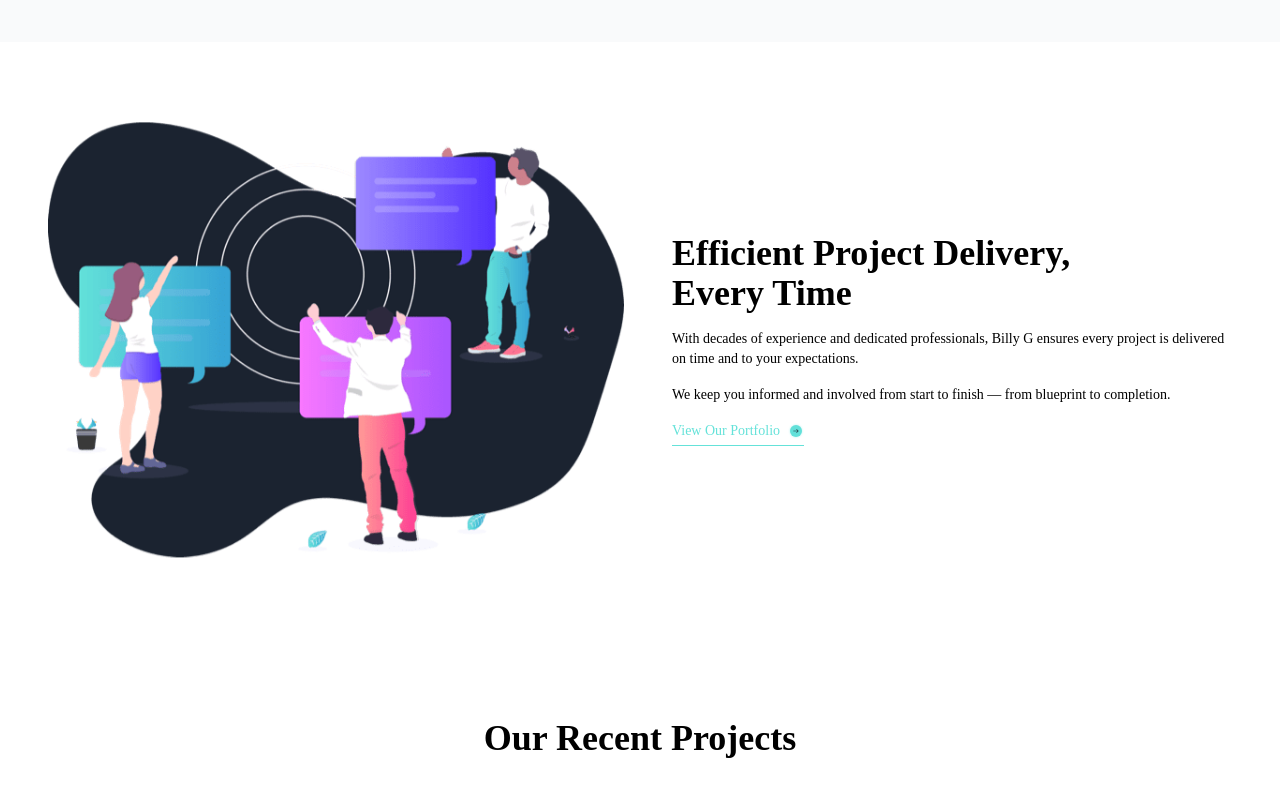
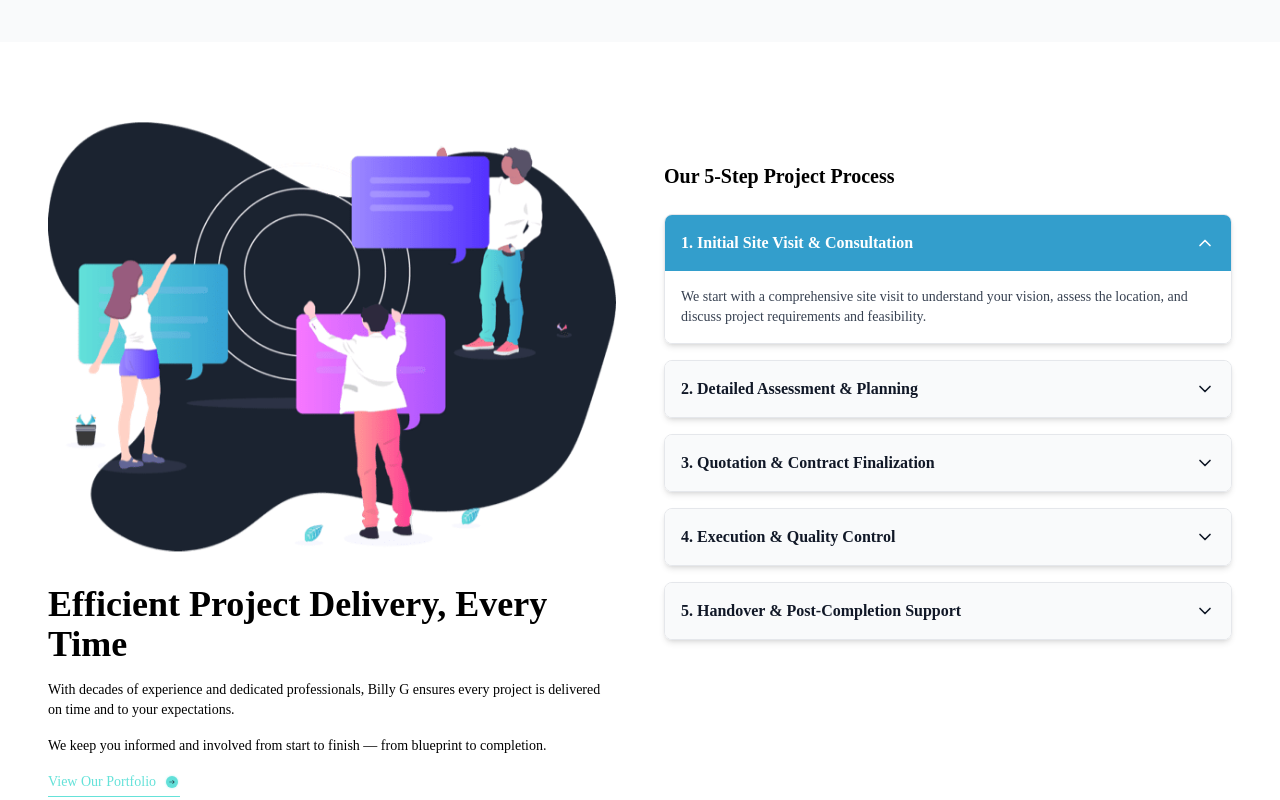
Before and after one commit to MulweliMX/BillyG-Construction, a React (Vite) app: page / in a window 1280 px wide. Shown: the part 1840-2640 px from the top of the page. Built offline with nearby package versions, Linux system fonts and the light colour scheme; a web font is replaced by a local one.

Commit message:
[dyad] Added an interactive 5-step work process accordion to the About Us section. - wrote 3 file(s)

```diff
--- /dev/null
+++ b/src/components/ProcessAccordion.tsx
@@ -0,0 +1,63 @@
+import React, { useState } from 'react';
+import { workProcessSteps } from '../data/content';
+import { ChevronDown } from 'lucide-react';
+
+const ProcessAccordion: React.FC = () => {
+  const [openIndex, setOpenIndex] = useState<number | null>(0);
+
+  const toggleStep = (index: number) => {
+    setOpenIndex(openIndex === index ? null : index);
+  };
+
+  return (
+    <div className="mt-10 space-y-4">
+      <h3 className="font-raleway text-xl font-semibold text-black dark:text-white mb-6">
+        Our 5-Step Project Process
+      </h3>
+      {workProcessSteps.map((step, index) => (
+        <div
+          key={index}
+          className="border border-gray-200 dark:border-gray-700 rounded-lg overflow-hidden transition-all duration-300 shadow-md dark:shadow-none"
+        >
+          {/* Header/Trigger */}
+          <button
+            onClick={() => toggleStep(index)}
+            className={`
+              flex justify-between items-center w-full p-4 text-left
+              font-opensans font-semibold text-base
+              transition-colors duration-300
+              ${openIndex === index
+                ? 'bg-accent-blue text-white'
+                : 'bg-gray-50 dark:bg-primary-testimonials text-gray-900 dark:text-gray-200 hover:bg-gray-100 dark:hover:bg-primary-testimonials/80'
+              }
+            `}
+            aria-expanded={openIndex === index}
+            aria-controls={`content-${index}`}
+          >
+            {step.title}
+            <ChevronDown
+              className={`w-5 h-5 transition-transform duration-300 ${openIndex === index ? 'rotate-180' : 'rotate-0'}`}
+            />
+          </button>
+
+          {/* Content */}
+          <div
+            id={`content-${index}`}
+            className={`
+              grid transition-all duration-500 ease-in-out
+              ${openIndex === index ? 'grid-rows-[1fr] opacity-100' : 'grid-rows-[0fr] opacity-0'}
+            `}
+          >
+            <div className="overflow-hidden">
+              <p className="p-4 text-sm font-opensans text-gray-700 dark:text-gray-400 bg-white dark:bg-primary-intro">
+                {step.description}
+              </p>
+            </div>
+          </div>
+        </div>
+      ))}
+    </div>
+  );
+};
+
+export default ProcessAccordion;
--- a/src/data/content.ts
+++ b/src/data/content.ts
@@ -49,3 +49,26 @@ export const heroSlogans = [
   'Engineering Trust, Building Excellence.',
   'Quality Craftsmanship, Lasting Results.',
 ];
+
+export const workProcessSteps = [
+  {
+    title: "1. Initial Site Visit & Consultation",
+    description: "We start with a comprehensive site visit to understand your vision, assess the location, and discuss project requirements and feasibility.",
+  },
+  {
+    title: "2. Detailed Assessment & Planning",
+    description: "Our engineers and designers conduct a detailed assessment, creating preliminary sketches, timelines, and resource allocation plans.",
+  },
+  {
+    title: "3. Quotation & Contract Finalization",
+    description: "A transparent, no-obligation quotation is provided. Once approved, we finalize the contract and secure all necessary permits.",
+  },
+  {
+    title: "4. Execution & Quality Control",
+    description: "Construction begins. We maintain strict quality control checks and regular communication to ensure the project stays on track and meets our high standards.",
+  },
+  {
+    title: "5. Handover & Post-Completion Support",
+    description: "The completed project is handed over. We provide necessary documentation and remain available for any post-completion support or maintenance.",
+  },
+];
--- a/src/sections/AboutUs.tsx
+++ b/src/sections/AboutUs.tsx
@@ -1,16 +1,20 @@
 import React from 'react';
+import ProcessAccordion from '../components/ProcessAccordion';
 
 const AboutUs: React.FC = () => {
   return (
     <section className="pt-20 pb-20 bg-white dark:bg-primary-intro transition-colors duration-300" id="about-us">
-      <div className="flex flex-col md:flex-row items-center max-w-7xl mx-auto px-8 md:px-12 gap-12">
+      <div className="flex flex-col md:flex-row items-start max-w-7xl mx-auto px-8 md:px-12 gap-12">
+
+        {/* Left Column: Image and Main Text */}
+        <div className="flex flex-col gap-8 w-full md:w-1/2">
           <img
             src="./public/images/illustration-stay-productive.png"
             alt="stay-productive"
-          className="max-w-xs md:max-w-xl w-full"
+            className="max-w-xs md:max-w-xl w-full mx-auto"
           />
           <div className="text-black dark:text-white space-y-4 transition-colors duration-300">
-          <h2 className="font-raleway text-2xl md:text-4xl font-semibold leading-snug md:mr-24">
+            <h2 className="font-raleway text-2xl md:text-4xl font-semibold leading-snug">
               Efficient Project Delivery, Every Time
             </h2>
             <p className="font-opensans text-sm dark:text-gray-300">
@@ -28,6 +32,12 @@ const AboutUs: React.FC = () => {
             </a>
           </div>
         </div>
+
+        {/* Right Column: Interactive Process View */}
+        <div className="w-full md:w-1/2">
+          <ProcessAccordion />
+        </div>
+      </div>
     </section>
   );
 };
```
Lines whose indentation alone changed are shown as unchanged.
